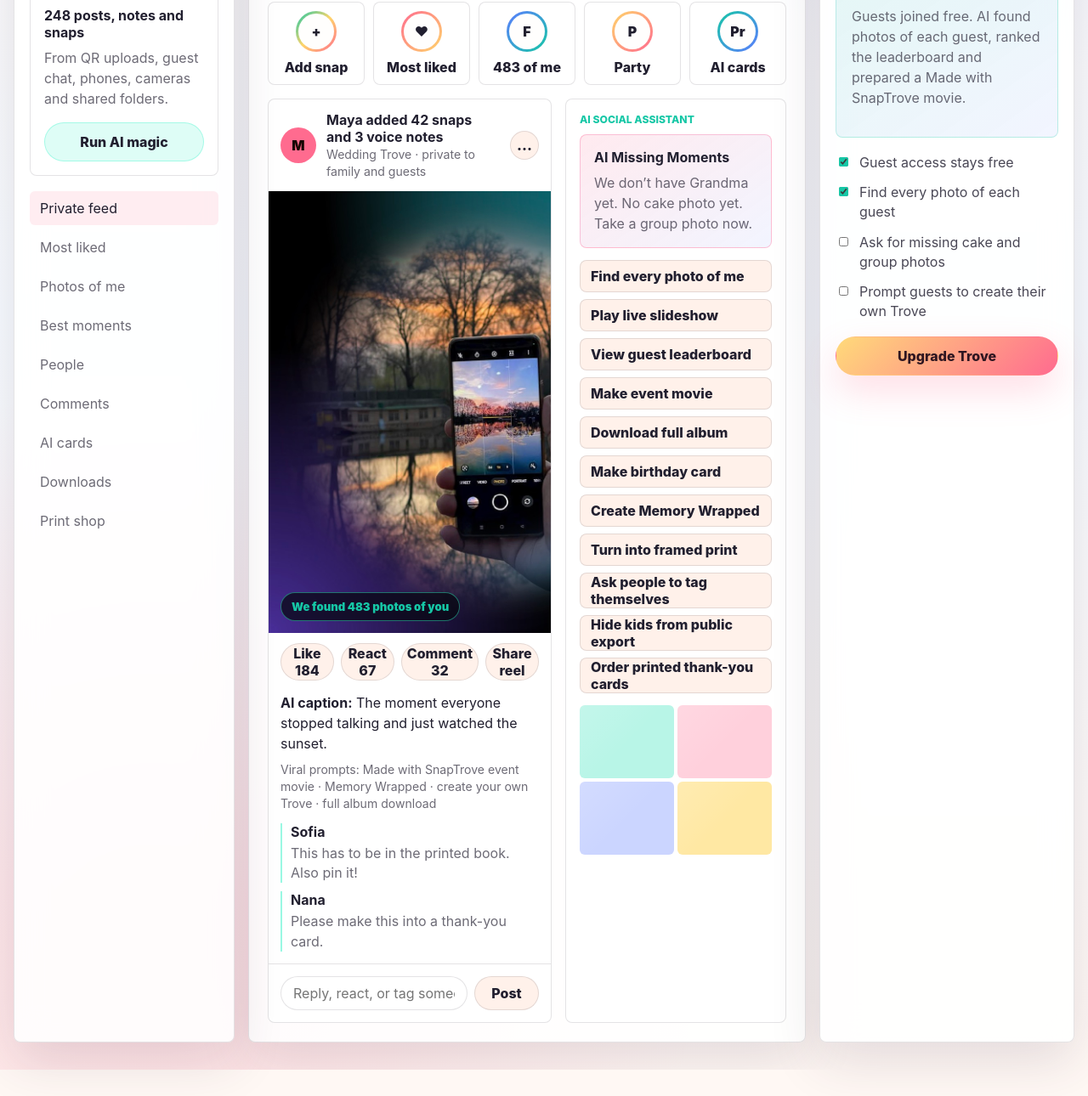
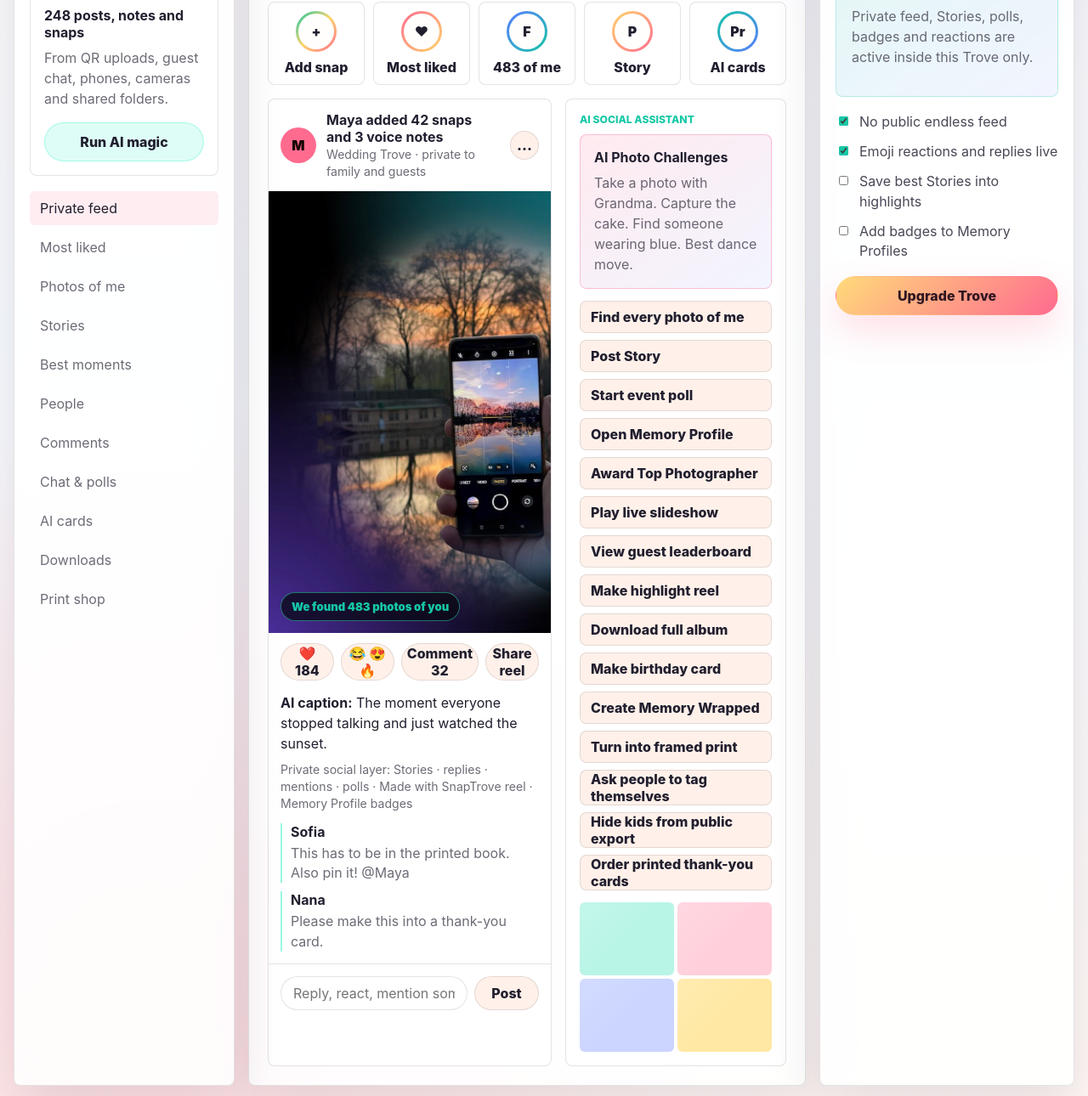
Before and after one commit to isacweisz/snaptrove, a website: page app.html in a window 1280 px wide. Shown: the part 765-2055 px from the top of the page at 85% size. Before the commit the page ends 2024 px from the top, so only its background shows below. Drawn offline with Linux system fonts and the light colour scheme.

Commit message:
Update demo with private social features

```diff
--- a/app.html
+++ b/app.html
@@ -24,12 +24,12 @@
         </nav>
 
         <div class="hero__content">
-          <p class="eyebrow">Private social Trove powered by AI</p>
+          <p class="eyebrow">Follow memories, not strangers</p>
           <h1>The event keeps living after everyone goes home.</h1>
           <p class="hero__copy">
-            Guests join free by QR, upload photos, find every photo of themselves,
-            like, comment and react. AI turns the best moments into branded event
-            movies, cards, leaderboards and keepsakes.
+            Instagram-style likes, reactions, Stories, comments and chat, but only
+            inside private Troves. No public endless feed. AI turns the best moments
+            into highlights, reels, badges and keepsakes.
           </p>
           <div class="hero__actions" aria-label="Main actions">
             <button class="primary-action" type="button">Find photos of me</button>
@@ -62,9 +62,11 @@
             <button class="is-active" type="button">Private feed</button>
             <button type="button">Most liked</button>
             <button type="button">Photos of me</button>
+            <button type="button">Stories</button>
             <button type="button">Best moments</button>
             <button type="button">People</button>
             <button type="button">Comments</button>
+            <button type="button">Chat & polls</button>
             <button type="button">AI cards</button>
             <button type="button">Downloads</button>
             <button type="button">Print shop</button>
@@ -79,9 +81,9 @@
             </div>
             <div class="segmented-control" aria-label="View mode">
               <button class="is-selected" type="button">Feed</button>
+              <button type="button">Stories</button>
               <button type="button">Comments</button>
-              <button type="button">Cards</button>
-              <button type="button">Movie</button>
+              <button type="button">Polls</button>
             </div>
           </div>
 
@@ -100,7 +102,7 @@
             </button>
             <button type="button">
               <span class="story-ring ring-sun">P</span>
-              Party
+              Story
             </button>
             <button type="button">
               <span class="story-ring ring-mint">Pr</span>
@@ -125,21 +127,21 @@
               </div>
 
               <div class="reaction-bar" aria-label="Post actions">
-                <button type="button">Like 184</button>
-                <button type="button">React 67</button>
+                <button type="button">❤️ 184</button>
+                <button type="button">😂 😍 🔥</button>
                 <button type="button">Comment 32</button>
                 <button type="button">Share reel</button>
               </div>
 
               <div class="caption-block">
                 <p><strong>AI caption:</strong> The moment everyone stopped talking and just watched the sunset.</p>
-                <span>Viral prompts: Made with SnapTrove event movie · Memory Wrapped · create your own Trove · full album download</span>
+                <span>Private social layer: Stories · replies · mentions · polls · Made with SnapTrove reel · Memory Profile badges</span>
               </div>
 
               <div class="comments">
                 <div>
                   <strong>Sofia</strong>
-                  <p>This has to be in the printed book. Also pin it!</p>
+                  <p>This has to be in the printed book. Also pin it! @Maya</p>
                 </div>
                 <div>
                   <strong>Nana</strong>
@@ -148,7 +150,7 @@
               </div>
 
               <form class="comment-composer">
-                <input type="text" value="" placeholder="Reply, react, or tag someone..." aria-label="Add a comment" />
+                <input type="text" value="" placeholder="Reply, react, mention someone, or vote in a poll..." aria-label="Add a comment" />
                 <button type="button">Post</button>
               </form>
             </article>
@@ -156,14 +158,18 @@
             <aside class="feed-ai-panel">
               <p class="section-label">AI social assistant</p>
               <div class="ai-action-card">
-                <strong>AI Missing Moments</strong>
-                <p>We don’t have Grandma yet. No cake photo yet. Take a group photo now.</p>
+                <strong>AI Photo Challenges</strong>
+                <p>Take a photo with Grandma. Capture the cake. Find someone wearing blue. Best dance move.</p>
               </div>
               <div class="ai-pill-list">
                 <button type="button">Find every photo of me</button>
+                <button type="button">Post Story</button>
+                <button type="button">Start event poll</button>
+                <button type="button">Open Memory Profile</button>
+                <button type="button">Award Top Photographer</button>
                 <button type="button">Play live slideshow</button>
                 <button type="button">View guest leaderboard</button>
-                <button type="button">Make event movie</button>
+                <button type="button">Make highlight reel</button>
                 <button type="button">Download full album</button>
                 <button type="button">Make birthday card</button>
                 <button type="button">Create Memory Wrapped</button>
@@ -184,13 +190,13 @@
           <div class="score-card">
             <span class="score">92%</span>
             <strong>Trove is still buzzing</strong>
-            <p>Guests joined free. AI found photos of each guest, ranked the leaderboard and prepared a Made with SnapTrove movie.</p>
+            <p>Private feed, Stories, polls, badges and reactions are active inside this Trove only.</p>
           </div>
           <div class="task-list">
-            <label><input type="checkbox" checked /> Guest access stays free</label>
-            <label><input type="checkbox" checked /> Find every photo of each guest</label>
-            <label><input type="checkbox" /> Ask for missing cake and group photos</label>
-            <label><input type="checkbox" /> Prompt guests to create their own Trove</label>
+            <label><input type="checkbox" checked /> No public endless feed</label>
+            <label><input type="checkbox" checked /> Emoji reactions and replies live</label>
+            <label><input type="checkbox" /> Save best Stories into highlights</label>
+            <label><input type="checkbox" /> Add badges to Memory Profiles</label>
           </div>
           <button class="publish-action" type="button">Upgrade Trove</button>
         </aside>
```
